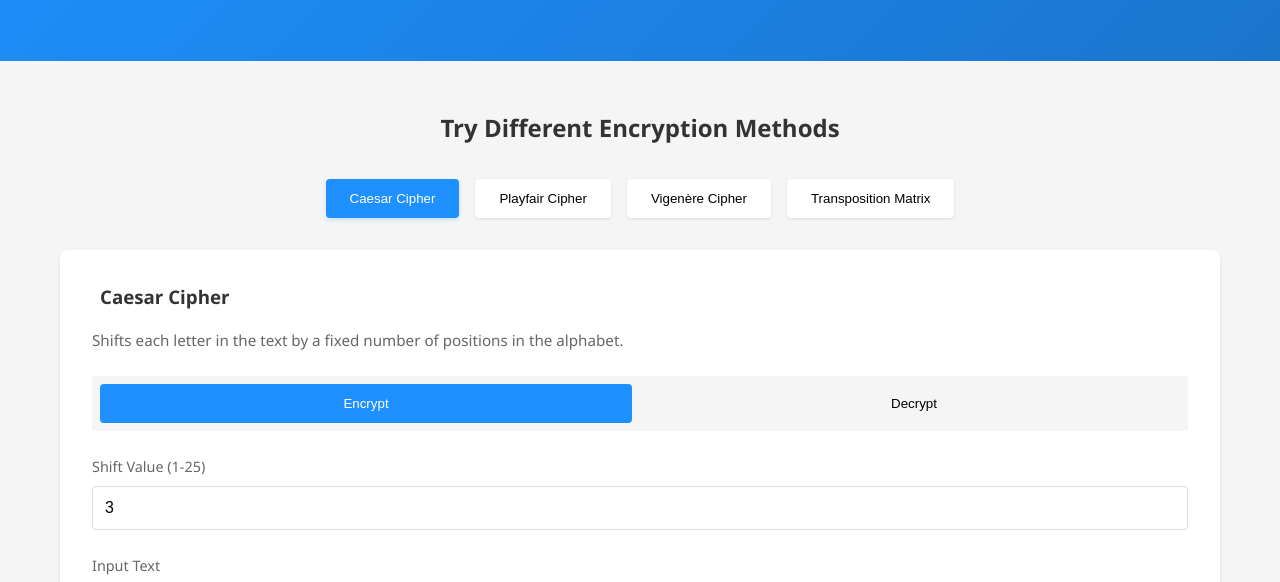
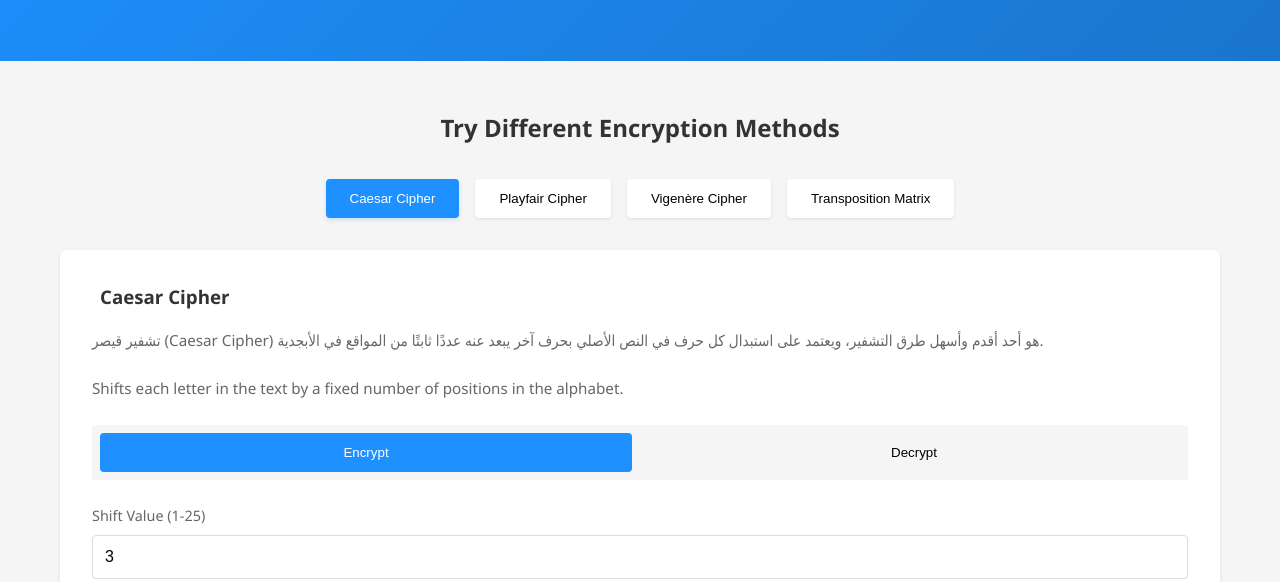
Before and after one commit to Def3ult-root/Encryption-Methods, a plain HTML site: page index.html in a window 1280 px wide. Shown: the part 189-771 px from the top of the page. Drawn offline with Linux system fonts and the light colour scheme.

Commit message:
Update index.html

```diff
--- a/index.html
+++ b/index.html
@@ -35,7 +35,8 @@
                         <i class="lucide-lock"></i>
                         <h3>Caesar Cipher</h3>
                     </div>
-                    <p class="method-description">Shifts each letter in the text by a fixed number of positions in the alphabet.</p>
+                  <p class="method-description">تشفير قيصر (Caesar Cipher) هو أحد أقدم وأسهل طرق التشفير، ويعتمد على استبدال كل حرف في النص الأصلي بحرف آخر يبعد عنه عددًا ثابتًا من المواقع في الأبجدية.</p>
+                   <p class="method-description">Shifts each letter in the text by a fixed number of positions in the alphabet.</p>
                     <div class="operation-toggle">
                         <button class="toggle-btn active" data-operation="encrypt">Encrypt</button>
                         <button class="toggle-btn" data-operation="decrypt">Decrypt</button>
```
